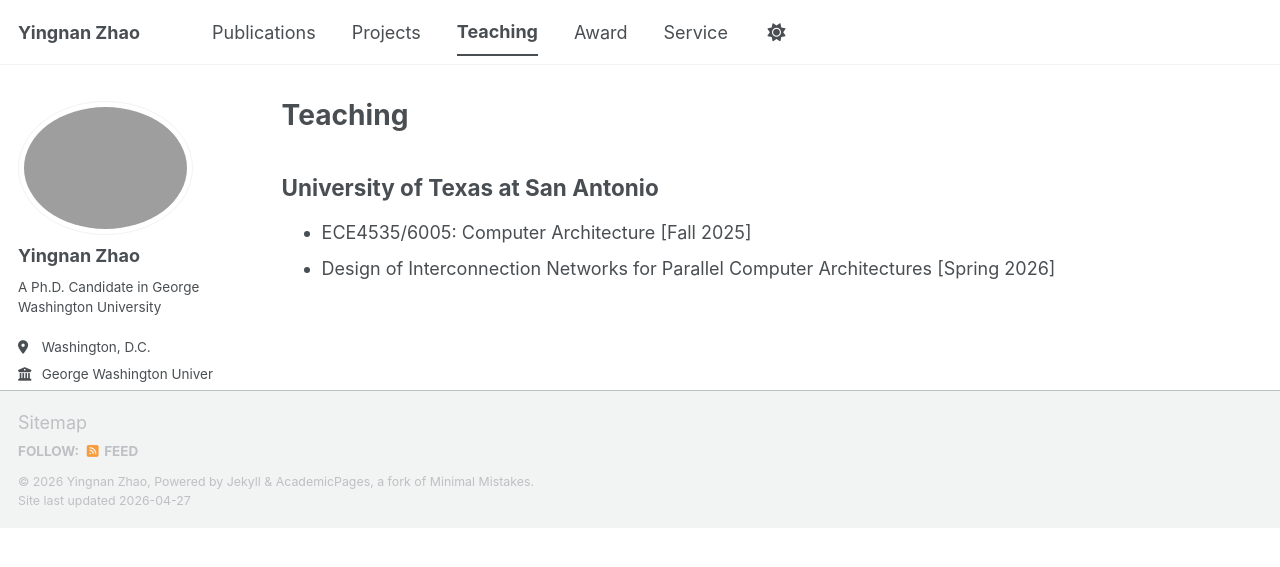
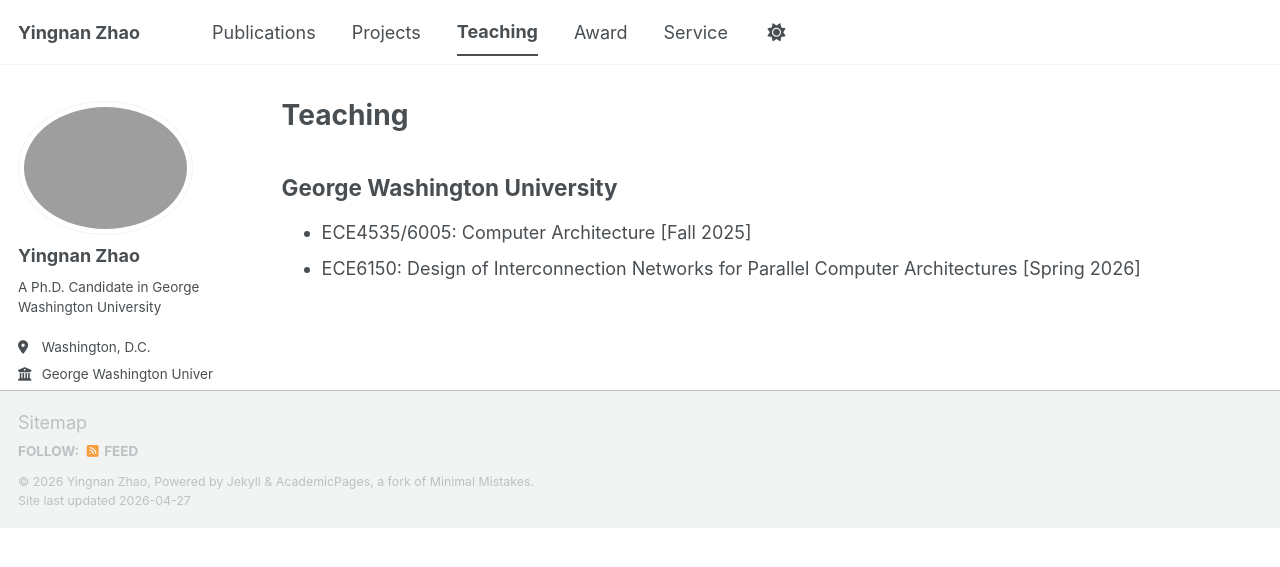
Before and after one commit to yingnan96/yingnan96.github.io, a Jekyll site: the page built from _pages/teaching.html, in a window 1280 px wide. Shown: the top 567 px of the page. Built offline with Jekyll 4.4.1, drawn with Linux system fonts in a browser that asks for light colours; some web fonts are replaced; a script bundle is joined from its source files by our own code; library files that are not in the unit come from our copies.

Commit message:
Update teaching.html

```diff
--- a/_pages/teaching.html
+++ b/_pages/teaching.html
@@ -5,9 +5,9 @@
 author_profile: true
 ---
 
-<h2>University of Texas at San Antonio</h2>
+<h2>George Washington University</h2>
 
 <ul>
   <li>ECE4535/6005: Computer Architecture [Fall 2025]</li>
-  <li>Design of Interconnection Networks for Parallel Computer Architectures [Spring 2026]</li>
+  <li>ECE6150: Design of Interconnection Networks for Parallel Computer Architectures [Spring 2026]</li>
 </ul>
```
